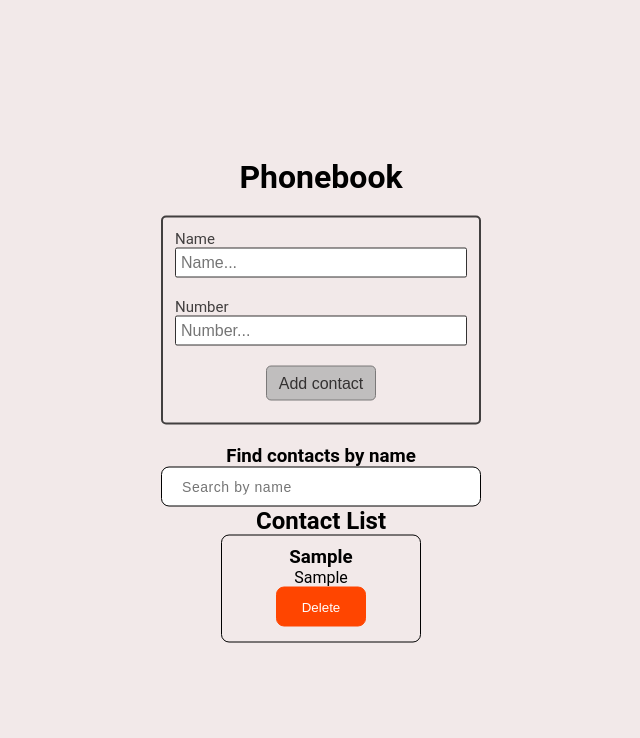
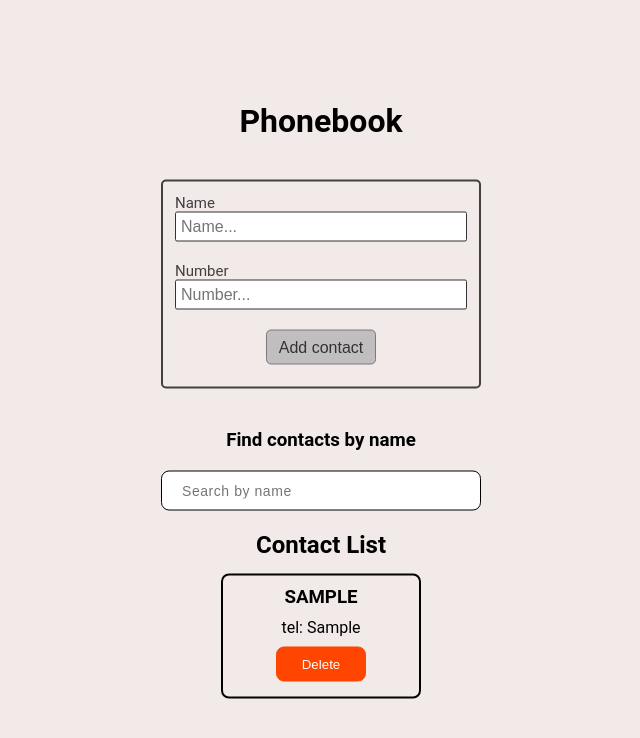
Before and after one commit to Stolbin/goit-react-hw-06, a React (Vite) app: page / in a window 1280 px wide. Both pictures are taken after typing "Sample", "Sample" into the empty fields and a click on the button "Add contact". Shown: the top 738 px of the page, without its empty margins (319-959 px from the left). Built offline with nearby package versions, Linux system fonts and the light colour scheme.

Commit message:
ups style

```diff
--- a/src/components/App/App.module.css
+++ b/src/components/App/App.module.css
@@ -7,4 +7,5 @@
   flex-direction: column;
   justify-content: center;
   align-items: center;
+  gap: 20px;
 }
--- a/src/components/Contact/Contact.jsx
+++ b/src/components/Contact/Contact.jsx
@@ -1,6 +1,5 @@
 import { useDispatch } from "react-redux";
 import { deleteContact } from "../../redux/contactsSlice";
-// import PropTypes from "prop-types";
 import css from "./Contact.module.css";
 
 const Contact = ({ name, number, id }) => {
@@ -13,7 +12,7 @@ const Contact = ({ name, number, id }) => {
   return (
     <li className={css.contactItem}>
       <h3 className={css.contactTitle}>{name}</h3>
-      <p className={css.contactText}>{number}</p>
+      <p className={css.contactText}>tel: {number}</p>
       <button
         className={css.contactBtn}
         type="button"
@@ -25,10 +24,4 @@ const Contact = ({ name, number, id }) => {
   );
 };
 
-// Contact.propTypes = {
-//   name: PropTypes.string.isRequired,
-//   number: PropTypes.string.isRequired,
-//   id: PropTypes.number.isRequired,
-// };
-
 export default Contact;
--- a/src/components/Contact/Contact.module.css
+++ b/src/components/Contact/Contact.module.css
@@ -2,17 +2,18 @@
   box-sizing: border-box;
   min-width: 200px;
   list-style-type: none;
-  border: black 1px solid;
+  border: black 2px solid;
   border-radius: 8px;
   padding: 10px 5px 15px 5px;
   display: flex;
   flex-direction: column;
   justify-content: center;
   align-items: center;
+  gap: 10px;
 }
 
 .contactTitle {
-  padding: 0;
+  text-transform: uppercase;
 }
 .contactBtn {
   background-color: orangered;
@@ -20,15 +21,15 @@
   border-radius: 8px;
   color: #fff;
   width: 90px;
-  height: 40px;
+  height: 35px;
   padding: 0;
   transition: 300ms linear, color 300ms linear;
 }
 
-.contactBtnText {
-  margin: auto;
+/* .contactBtnText {
+  margin: 0;
   padding: 0;
-}
+} */
 .contactBtn:hover {
   color: black;
   border: 1px solid orangered;
--- a/src/components/ContactList/ContactList.module.css
+++ b/src/components/ContactList/ContactList.module.css
@@ -1,5 +1,6 @@
 .listTitle {
   text-align: center;
+  margin-bottom: 15px;
 }
 .listItems {
   padding: 0;
@@ -8,5 +9,5 @@
   justify-content: center;
   align-items: center;
   flex-wrap: wrap;
-  gap: 15px;
+  gap: 20px;
 }
```
